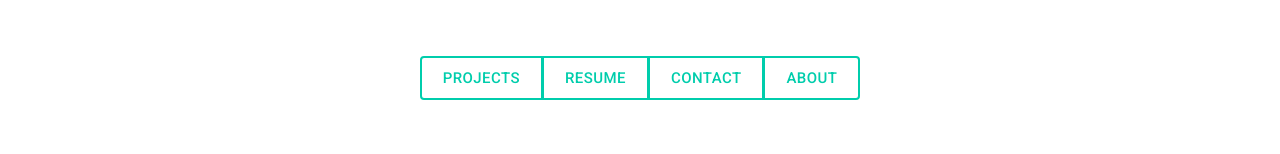
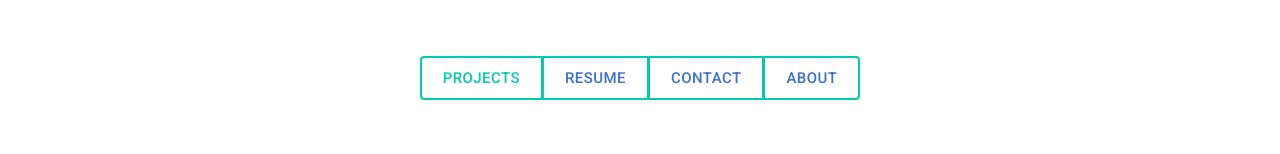
Before and after one commit to aryaemami59/portfolio, a React (Vite) app: page / in a window 1280 px wide. Shown: the part 168-322 px from the top of the page. Built offline with nearby package versions, Linux system fonts and the light colour scheme.

Commit message:
adding routers

```diff
--- a/package.json
+++ b/package.json
@@ -7,8 +7,8 @@
     "dev": "vite",
     "build": "tsc && vite build",
     "start": "npm run dev",
-    "lint": "eslint --ext .{j,t}s{,x}",
-    "format": "eslint --fix --ext .{j,t}s{,x} .",
+    "lint": "eslint . --ext .js,.ts,.tsx",
+    "format": "eslint . --fix --ext .js,.ts,.tsx ",
     "preview": "vite preview"
   },
   "dependencies": {
@@ -54,6 +54,7 @@
     "eslint-config-react-app": "^7.0.1",
     "eslint-plugin-import": "^2.26.0",
     "eslint-plugin-jsx-a11y": "^6.6.1",
+    "eslint-plugin-prefer-arrow-functions": "^3.1.4",
     "eslint-plugin-prettier": "^4.2.1",
     "eslint-plugin-react": "^7.31.11",
     "eslint-plugin-react-perf": "^3.3.1",
--- a/src/App.tsx
+++ b/src/App.tsx
@@ -2,6 +2,7 @@ import { ButtonGroup, Container } from "@mui/material";
 import type { FC } from "react";
 import { memo } from "react";
 import type { FadeProps, SlideProps } from "react-awesome-reveal";
+import { BrowserRouter, Route, Routes, Link } from "react-router-dom";
 import "./App.css";
 import About from "./components/About";
 import AnchorButton from "./components/AnchorButton";
@@ -23,6 +24,12 @@ const App: FC = () => (
   <div className="App">
     <Header />
     <div id="container">
+      <BrowserRouter>
+        <Routes>
+          <Route
+            path="/"
+            element={
+              <>
                 <section id="top">
                   <Container maxWidth="sm">
                     <CustomReveal>
@@ -37,7 +44,9 @@ const App: FC = () => (
                       <ButtonGroup className=" w-100 justify-content-center my-5">
                         {anchors.map(anchor => (
                           <StyledButton key={anchor.id}>
-                  <AnchorButton to={anchor.title.toLowerCase()}>
+                            <AnchorButton
+                              anchor={anchor}
+                              to={anchor.title.toLowerCase()}>
                               {anchor.title}
                             </AnchorButton>
                           </StyledButton>
@@ -66,6 +75,12 @@ const App: FC = () => (
                     <Resume />
                   </Container>
                 </section>
+              </>
+            }
+          />
+          <Route
+            path="/contact"
+            element={
               <section id="contact">
                 <Container>
                   <CustomReveal
@@ -76,6 +91,10 @@ const App: FC = () => (
                   <Contact />
                 </Container>
               </section>
+            }
+          />
+        </Routes>
+      </BrowserRouter>
       <section id="about">
         <Container>
           <CustomReveal
--- a/src/components/AnchorButton.tsx
+++ b/src/components/AnchorButton.tsx
@@ -2,17 +2,26 @@ import type { FC } from "react";
 import { memo } from "react";
 import type { LinkProps } from "react-scroll";
 import { Link } from "react-scroll";
+import type { Anchors } from "../types/anchors";
+import {
+  Link as RouteLink,
+  LinkProps as RouteLinkProps,
+} from "react-router-dom";
+type AnchorProps = { anchor?: Partial<Anchors> };
 
-type Props = Omit<LinkProps, "ref">;
+type Props = Omit<LinkProps, "ref"> & AnchorProps & RouteLinkProps;
 
-const AnchorButton: FC<Props> = props => (
+const AnchorButton: FC<Props> = props => {
+  const { anchor } = props;
+  return anchor?.internal ? (
     <Link
       {...props}
-    // smooth
       spy
-    // duration={300}
       activeClass="active"
     />
+  ) : (
+    <RouteLink {...props} />
   );
+};
 
 export default memo<Props>(AnchorButton);
--- a/src/components/Footer.tsx
+++ b/src/components/Footer.tsx
@@ -1,18 +1,18 @@
-import { Grid, Toolbar } from "@mui/material";
+import KeyboardArrowUpOutlinedIcon from "@mui/icons-material/KeyboardArrowUpOutlined";
+import { Grid, IconButton, Toolbar } from "@mui/material";
 import type { FC } from "react";
 import { memo } from "react";
 import links from "../data/links.json";
 import type { Links } from "../types/links";
+import AnchorButton from "./AnchorButton";
 import BottomAppBar from "./BottomAppBar";
 import SocialLink from "./header_links/SocialLink";
-import KeyboardArrowUpOutlinedIcon from "@mui/icons-material/KeyboardArrowUpOutlined";
-import { IconButton } from "@mui/material";
-import AnchorButton from "./AnchorButton";
 
 const Footer: FC = () => (
   <footer>
     <BottomAppBar color="transparent">
       <AnchorButton
+        anchor={{ internal: true }}
         to="top"
         className="mt-3 align-self-center">
         <IconButton
--- a/src/data/anchors.json
+++ b/src/data/anchors.json
@@ -1,6 +1,6 @@
 [
-  { "id": 0, "title": "Projects" },
-  { "id": 1, "title": "Resume" },
-  { "id": 2, "title": "Contact" },
-  { "id": 3, "title": "About" }
+  { "id": 0, "title": "Projects", "internal": true },
+  { "id": 1, "title": "Resume", "internal": false },
+  { "id": 2, "title": "Contact", "internal": false },
+  { "id": 3, "title": "About", "internal": false }
 ]
--- /dev/null
+++ b/src/data/externalLinks.json
@@ -0,0 +1,6 @@
+[
+  { "id": 0, "title": "Projects" },
+  { "id": 1, "title": "Resume" },
+  { "id": 2, "title": "Contact" },
+  { "id": 3, "title": "About" }
+]
--- a/src/types/anchors.ts
+++ b/src/types/anchors.ts
@@ -1,4 +1,5 @@
 export type Anchors = {
   id: number;
   title: string;
-}[];
+  internal: boolean;
+};
```
Also changed, not shown: 1 other file (tests, documents, lock files or other folders). Lines whose indentation alone changed are shown as unchanged.
